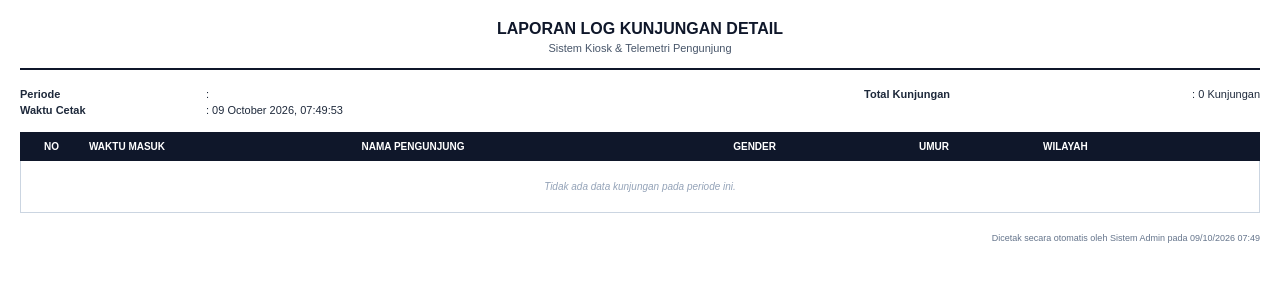
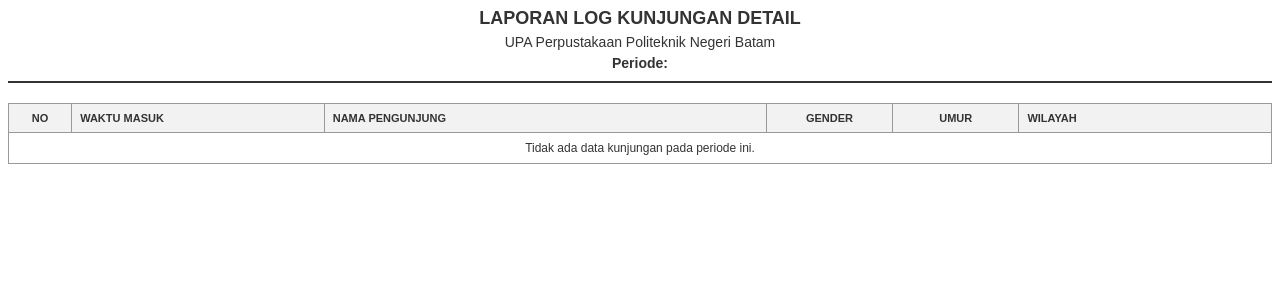
Before and after one commit to farrel1234/tugas-ta, a Laravel app: template resources/views/admin/exports/visitor_pdf.blade.php in a window 1280 px wide. Shown: the top 300 px of the page. Run offline with Laravel 12, Linux system fonts and the light colour scheme; the template is opened without the code that fills it, so the values that code supplies are empty.

Commit message:
Feat: Install Export packages and create PDF template

```diff
--- a/composer.json
+++ b/composer.json
@@ -10,7 +10,7 @@
         "barryvdh/laravel-dompdf": "^3.1",
         "laravel/framework": "^12.0",
         "laravel/tinker": "^2.10",
-        "openspout/openspout": "5.3"
+        "openspout/openspout": "^5.12"
     },
     "require-dev": {
         "fakerphp/faker": "^1.23",
--- a/resources/views/admin/exports/visitor_pdf.blade.php
+++ b/resources/views/admin/exports/visitor_pdf.blade.php
@@ -2,115 +2,66 @@
 <html lang="id">
 <head>
     <meta charset="UTF-8">
-    <title>Laporan Log Kunjungan - {{ $monthName }} {{ $year }}</title>
+    <title>Laporan Log Kunjungan</title>
     <style>
         body {
-            font-family: Arial, Helvetica, sans-serif;
-            font-size: 11px;
-            color: #1e293b;
-            margin: 20px;
+            font-family: Arial, sans-serif;
+            font-size: 12px;
+            color: #333;
         }
         .header {
             text-align: center;
-            border-bottom: 2px solid #0f172a;
-            padding-bottom: 12px;
-            margin-bottom: 16px;
+            margin-bottom: 20px;
+            border-bottom: 2px solid #333;
+            padding-bottom: 10px;
         }
         .header h1 {
-            font-size: 16px;
+            margin: 0;
+            font-size: 18px;
             text-transform: uppercase;
-            margin: 0 0 4px 0;
-            color: #0f172a;
         }
         .header p {
-            margin: 2px 0;
-            color: #475569;
-            font-size: 11px;
+            margin: 5px 0 0 0;
+            font-size: 14px;
         }
-        .meta-info {
-            margin-bottom: 14px;
-            width: 100%;
-        }
-        .meta-info table {
+        table {
             width: 100%;
             border-collapse: collapse;
+            margin-top: 10px;
         }
-        .meta-info td {
-            font-size: 11px;
-            padding: 2px 0;
+        th, td {
+            border: 1px solid #999;
+            padding: 8px;
+            text-align: left;
         }
-        .data-table {
-            width: 100%;
-            border-collapse: collapse;
-            margin-top: 8px;
-        }
-        .data-table th {
-            background-color: #0f172a;
-            color: #ffffff;
+        th {
+            background-color: #f2f2f2;
             font-weight: bold;
             text-transform: uppercase;
-            font-size: 10px;
-            padding: 8px 6px;
-            border: 1px solid #0f172a;
-            text-align: left;
-        }
-        .data-table td {
-            padding: 7px 6px;
-            border: 1px solid #cbd5e1;
-            font-size: 10px;
-        }
-        .data-table tr:nth-child(even) {
-            background-color: #f8fafc;
+            font-size: 11px;
         }
         .text-center {
             text-align: center;
         }
-        .empty-row {
-            text-align: center;
-            color: #94a3b8;
-            font-style: italic;
-            padding: 20px !important;
-        }
-        .footer {
-            margin-top: 20px;
-            text-align: right;
-            font-size: 9px;
-            color: #64748b;
-        }
     </style>
 </head>
 <body>
+
     <div class="header">
-        <h1>LAPORAN LOG KUNJUNGAN DETAIL</h1>
-        <p>Sistem Kiosk & Telemetri Pengunjung</p>
+        <h1>Laporan Log Kunjungan Detail</h1>
+        <p>UPA Perpustakaan Politeknik Negeri Batam</p>
+        <p><strong>Periode: {{ $monthName }} {{ $year }}</strong></p>
     </div>
 
-    <div class="meta-info">
-        <table>
-            <tr>
-                <td style="width: 15%;"><strong>Periode</strong></td>
-                <td style="width: 35%;">: {{ $monthName }} {{ $year }}</td>
-                <td style="width: 25%; text-align: right;"><strong>Total Kunjungan</strong></td>
-                <td style="width: 25%; text-align: right;">: {{ count($logs) }} Kunjungan</td>
-            </tr>
-            <tr>
-                <td><strong>Waktu Cetak</strong></td>
-                <td>: {{ now()->translatedFormat('d F Y, H:i:s') }}</td>
-                <td></td>
-                <td></td>
-            </tr>
-        </table>
-    </div>
-
-    <table class="data-table">
+    <table>
         <thead>
             <tr>
-                <th style="width: 5%; text-align: center;">No</th>
-                <th style="width: 22%;">Waktu Masuk</th>
-                <th style="width: 30%;">Nama Pengunjung</th>
-                <th style="width: 15%;">Gender</th>
-                <th style="width: 10%;">Umur</th>
-                <th style="width: 18%;">Wilayah</th>
+                <th width="5%" class="text-center">No</th>
+                <th width="20%">Waktu Masuk</th>
+                <th width="35%">Nama Pengunjung</th>
+                <th width="10%" class="text-center">Gender</th>
+                <th width="10%" class="text-center">Umur</th>
+                <th width="20%">Wilayah</th>
             </tr>
         </thead>
         <tbody>
@@ -119,27 +70,24 @@
                     $age = $log->user && $log->user->tanggal_lahir ? \Carbon\Carbon::parse($log->user->tanggal_lahir)->age . ' Thn' : '-';
                     $gender = '-';
                     if ($log->user) {
-                        $gender = $log->user->gender === 'L' ? 'Laki-laki' : ($log->user->gender === 'P' ? 'Perempuan' : '-');
+                        $gender = $log->user->gender === 'L' ? 'L' : ($log->user->gender === 'P' ? 'P' : '-');
                     }
                 @endphp
                 <tr>
                     <td class="text-center">{{ $index + 1 }}</td>
-                    <td>{{ \Carbon\Carbon::parse($log->created_at)->format('d M Y, H:i') }}</td>
-                    <td><strong>{{ $log->user->name ?? 'Unknown / Guest' }}</strong></td>
-                    <td>{{ $gender }}</td>
-                    <td>{{ $age }}</td>
+                    <td>{{ $log->created_at ? \Carbon\Carbon::parse($log->created_at)->format('d-m-Y H:i') : '-' }}</td>
+                    <td>{{ $log->user->name ?? 'Unknown / Guest' }}</td>
+                    <td class="text-center">{{ $gender }}</td>
+                    <td class="text-center">{{ $age }}</td>
                     <td>{{ $log->user->kecamatan_domisili ?? '-' }}</td>
                 </tr>
             @empty
                 <tr>
-                    <td colspan="6" class="empty-row">Tidak ada data kunjungan pada periode ini.</td>
+                    <td colspan="6" class="text-center">Tidak ada data kunjungan pada periode ini.</td>
                 </tr>
             @endforelse
         </tbody>
     </table>
 
-    <div class="footer">
-        Dicetak secara otomatis oleh Sistem Admin pada {{ now()->format('d/m/Y H:i') }}
-    </div>
 </body>
 </html>
```
Also changed, not shown: 1 other file.
